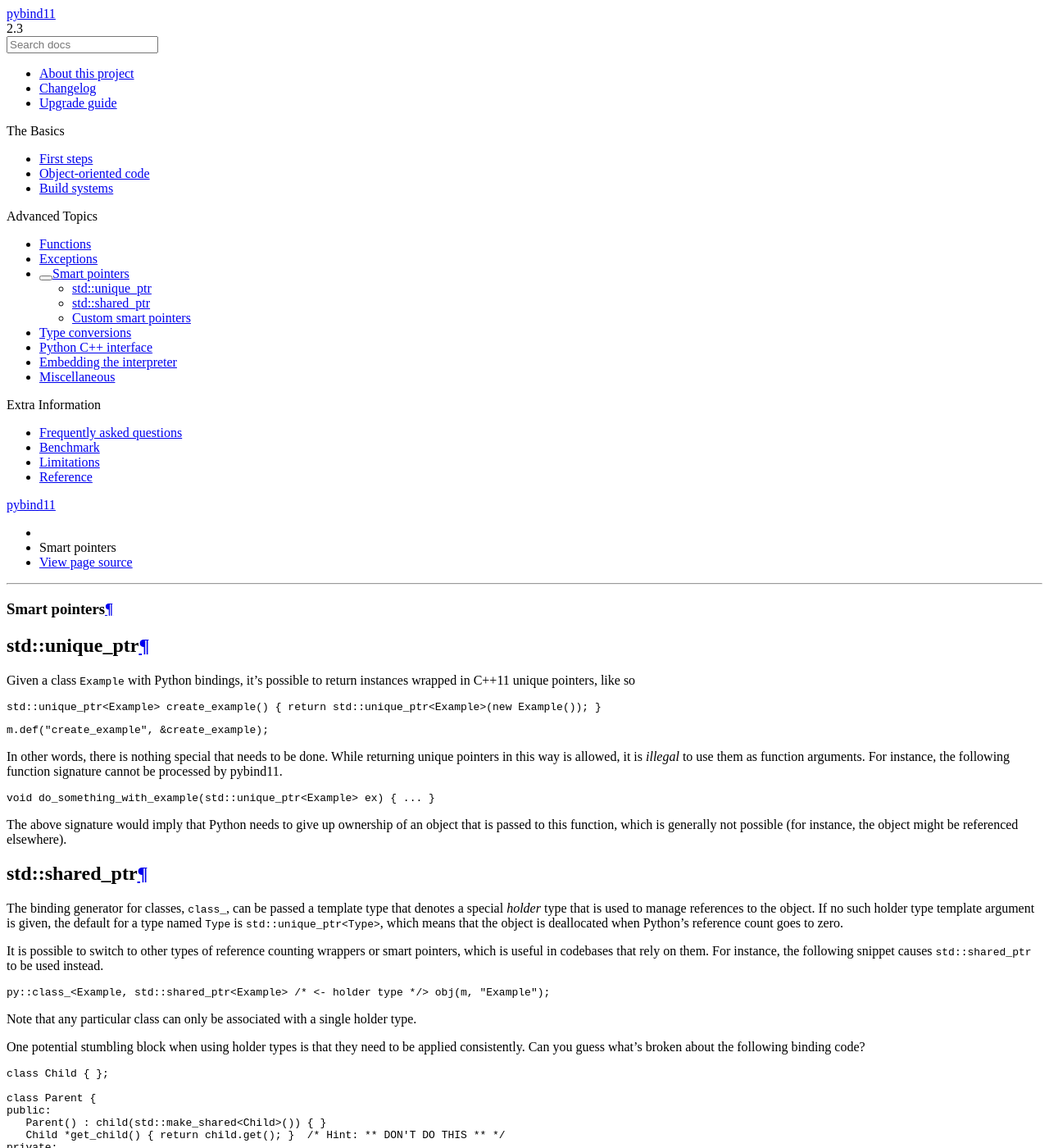
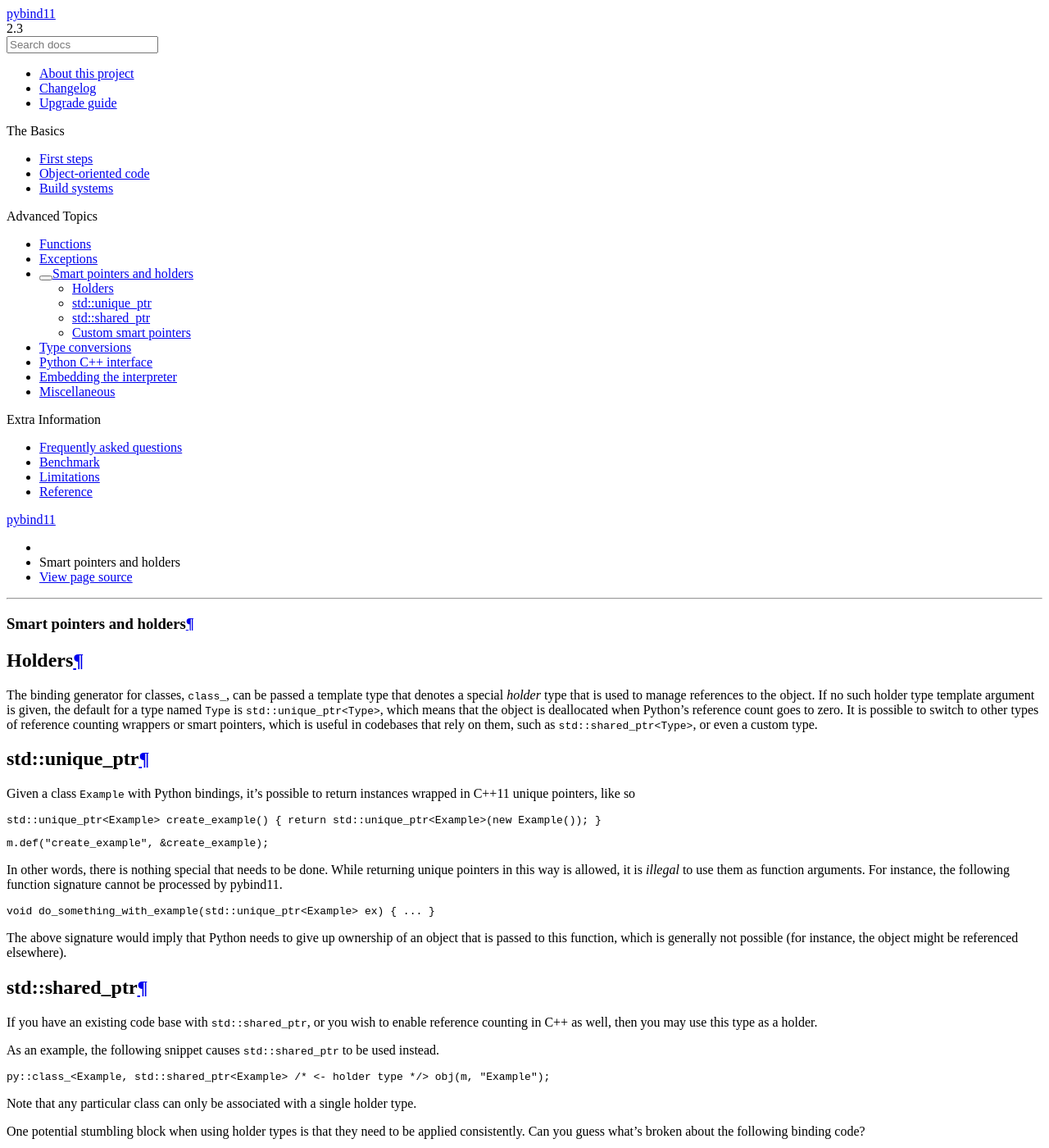
Before and after one commit to pybind/pybind11, a Sphinx documentation site: the page built from docs/advanced/smart_ptrs.rst, in a window 1280 px wide and 1400 px high. Shown: the whole window at 82% size. Built offline with Sphinx 7.4.7 and the Read the Docs theme 2.0.0, drawn with Linux system fonts in a browser that asks for light colours; pages that are not in the unit, such as notebooks, are missing from menus.

Commit message:
Explicitly connect smart pointers and holders in the documentation.

```diff
--- a/docs/advanced/smart_ptrs.rst
+++ b/docs/advanced/smart_ptrs.rst
@@ -1,5 +1,19 @@
-Smart pointers
-##############
+.. _holders:
+
+Smart pointers and holders
+##########################
+
+Holders
+=======
+
+The binding generator for classes, :class:`class_`, can be passed a template
+type that denotes a special *holder* type that is used to manage references to
+the object.  If no such holder type template argument is given, the default for
+a type named ``Type`` is ``std::unique_ptr<Type>``, which means that the object
+is deallocated when Python's reference count goes to zero. It is possible to
+switch to other types of reference counting wrappers or smart pointers, which
+is useful in codebases that rely on them, such as ``std::shared_ptr<Type>``, or
+even a custom type.
 
 std::unique_ptr
 ===============
@@ -31,15 +45,10 @@
 std::shared_ptr
 ===============
 
-The binding generator for classes, :class:`class_`, can be passed a template
-type that denotes a special *holder* type that is used to manage references to
-the object.  If no such holder type template argument is given, the default for
-a type named ``Type`` is ``std::unique_ptr<Type>``, which means that the object
-is deallocated when Python's reference count goes to zero.
+If you have an existing code base with ``std::shared_ptr``, or you wish to enable
+reference counting in C++ as well, then you may use this type as a holder.
 
-It is possible to switch to other types of reference counting wrappers or smart
-pointers, which is useful in codebases that rely on them. For instance, the
-following snippet causes ``std::shared_ptr`` to be used instead.
+As an example, the following snippet causes ``std::shared_ptr`` to be used instead.
 
 .. code-block:: cpp
 
```
